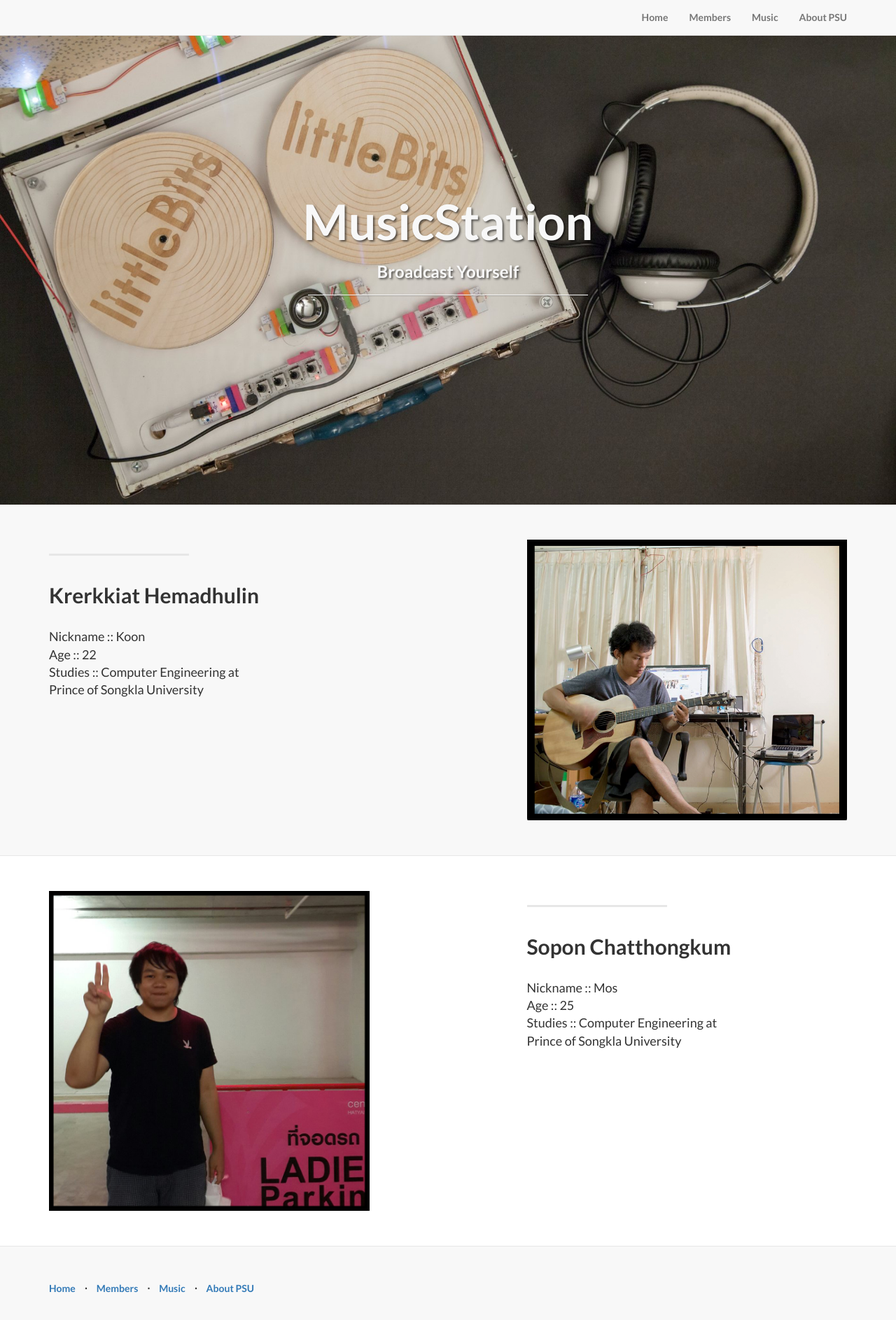
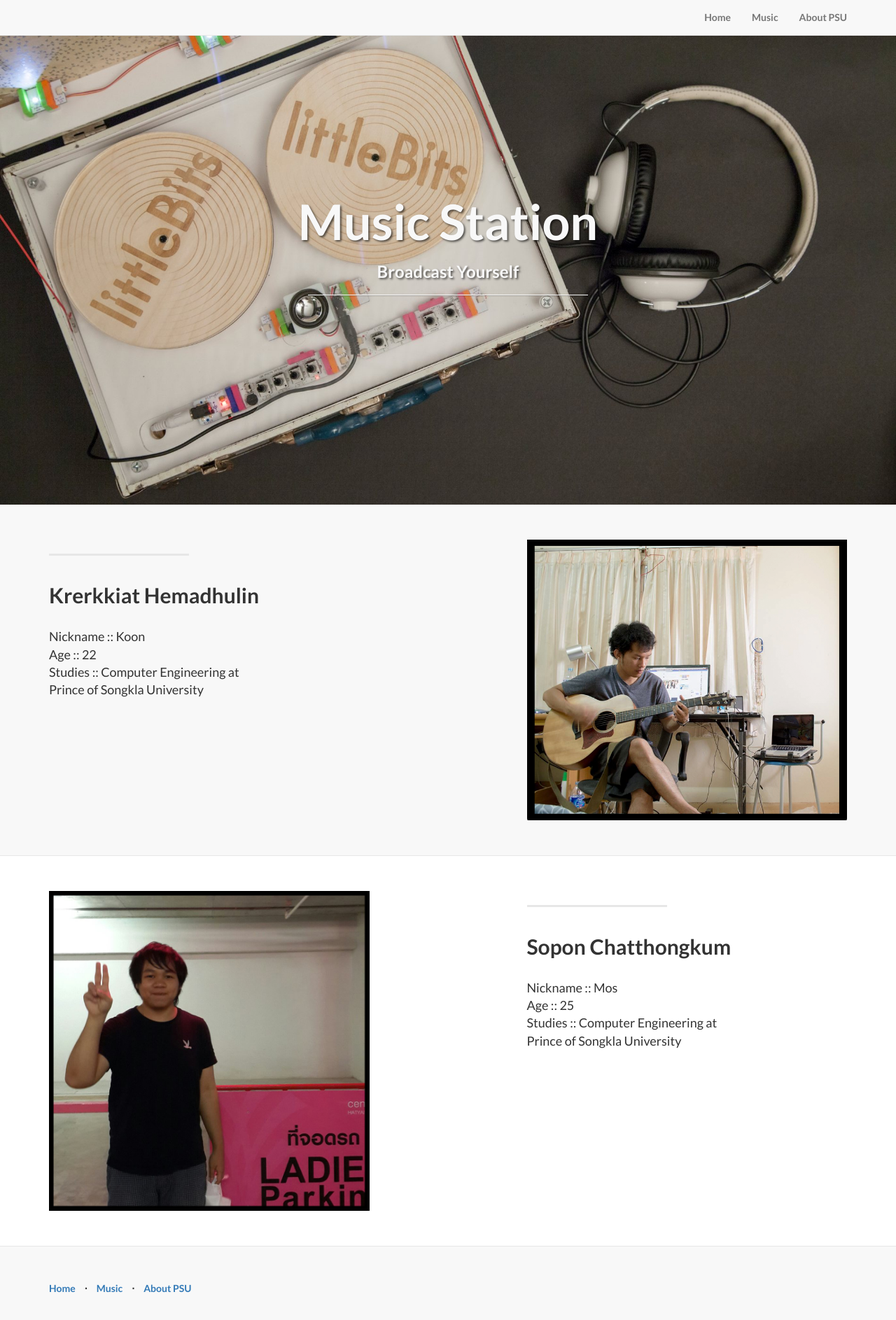
Before and after one commit to laughingstocK/bootstrap, a plain HTML site: page index.html in a window 1280 px wide. Shown: the whole page at 70% size. Drawn offline with Linux system fonts and the light colour scheme.

Commit message:
5 commit

```diff
--- a/index.html
+++ b/index.html
@@ -7,7 +7,7 @@
     <meta name="description" content="">
     <meta name="author" content="">
 
-    <title>MusicStation</title>
+    <title>Music Station</title>
 
     <!-- Bootstrap Core CSS -->
     <link href="css/bootstrap.min.css" rel="stylesheet">
@@ -40,9 +40,6 @@
                 <a class="navbar-brand topnav" href="#">Home</a>
                  </li>
                     <li>
-                        <a href="#Members">Members</a>
-                    </li>
-                    <li>
                         <a target="_self" href="http://localhost/bootstrap/music.html">Music</a>
                     </li>
                     <li>
@@ -58,7 +55,7 @@
             <div class="row">
                 <div class="col-lg-12">
                     <div class="intro-message">
-                        <h1>MusicStation</h1>
+                        <h1>Music Station</h1>
                         <h3>Broadcast Yourself</h3>
                         <hr class="intro-divider">
                         <ul class="list-inline intro-social-buttons">
@@ -124,10 +121,6 @@
                         </li>
                         <li class="footer-menu-divider">&sdot;</li>
                         <li>
-                            <a href="#Members">Members</a>
-                        </li>
-                        <li class="footer-menu-divider">&sdot;</li>
-                        <li>
                          <a target="_blank" href="http://localhost/bootstrap/music.html">Music</a>
                         </li>
                         <li class="footer-menu-divider">&sdot;</li>
```
